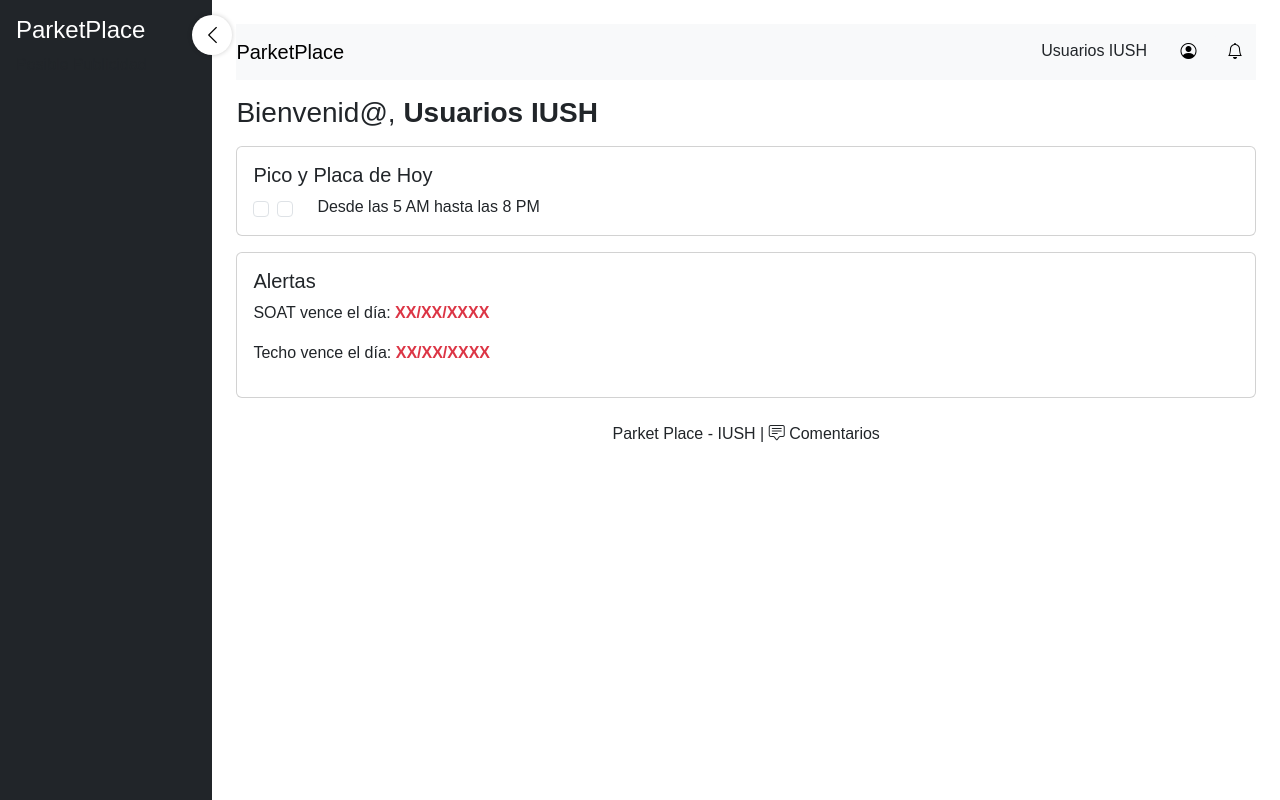
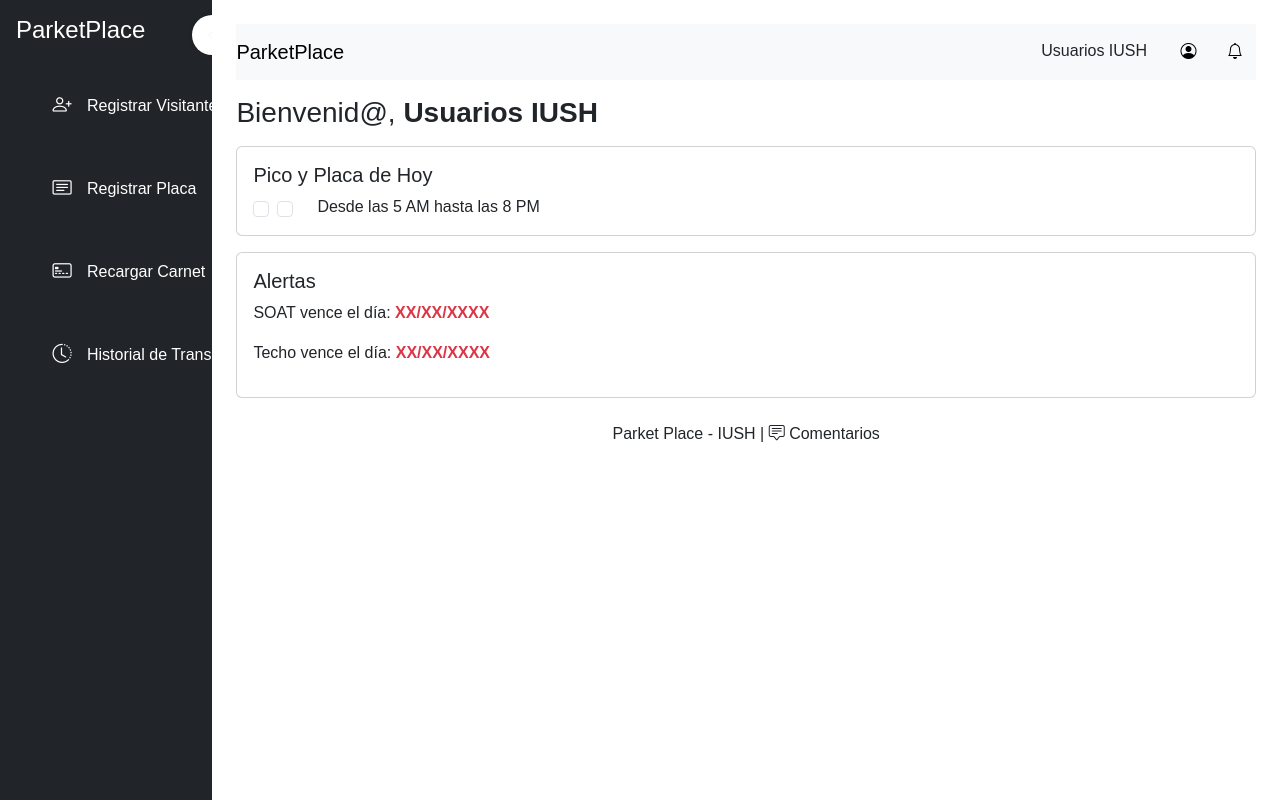
Before and after one commit to SoyValora/ParketPlace, a Flask app: page /dashboard in a window 1280 px wide. Run offline with Flask 3, Linux system fonts and the light colour scheme.

Commit message:
Se actualizóo la barra lateral pero falta ajustar cambios

```diff
--- a/static/style.css
+++ b/static/style.css
@@ -4,22 +4,79 @@ body {
 }
 
 /* Barra lateral */
-#sidebar {
+
+.sidebar {
     width: 250px;
     height: 100vh;
+    background-color: #1c1f26; /* Color de fondo del sidebar */
+    color: white;
+    position: relative;
+    top: 0;
+    left: 0;
+    overflow-x: hidden;
     transition: all 0.3s ease;
-    position: relative;
+    display: flex;
+    flex-direction: column;
+}
+/* Sidebar colapsado */
+.sidebar.collapsed {
+    width: 80px;
 }
 
-#sidebar.collapsed {
-    width: 60px;
+/* ====== ITEMS DEL SIDEBAR ====== */
+.sidebar ul {
+    list-style: none;
+    padding: 0;
+    margin: 0;
+    width: 100%;
 }
 
-#sidebar.collapsed .sidebar-text {
-    display: none;
+.sidebar ul li {
+    display: flex;
+    align-items: center;
+    padding: 15px 20px;
+    transition: all 0.3s ease;
+    cursor: pointer;
 }
 
-/* Botón de alternar barra */
+.sidebar ul li:hover {
+    background-color: #333;
+}
+
+/* Iconos en estado normal */
+.sidebar ul li i.icon {
+    font-size: 1.2rem;
+    margin-right: 15px;
+    min-width: 20px;
+    text-align: center;
+}
+
+/* Texto del ítem */
+.sidebar ul li .link-text {
+    font-size: 16px;
+    white-space: nowrap;
+    opacity: 1;
+    transition: opacity 0.3s ease;
+}
+
+/* ====== SIDEBAR COLAPSADO AJUSTES ====== */
+.sidebar.collapsed ul li {
+    justify-content: center;
+    padding: 20px 0;
+}
+
+.sidebar.collapsed ul li i.icon {
+    font-size: 1.5rem; /* Ícono un poco más grande si lo deseas */
+    margin: 0;
+}
+
+.sidebar.collapsed ul li .link-text {
+    opacity: 0;
+    width: 0;
+    overflow: hidden;
+}
+
+/* ====== BOTÓN DE TOGGLE ====== */
 .toggle-btn {
     position: absolute;
     top: 15px;
@@ -34,6 +91,7 @@ body {
     align-items: center;
     justify-content: center;
     box-shadow: 0px 0px 5px rgba(0, 0, 0, 0.2);
+    transition: all 0.3s ease;
 }
 
 .toggle-btn:hover {
@@ -45,9 +103,31 @@ body {
     transition: transform 0.3s ease;
 }
 
-#sidebar.collapsed .toggle-btn i {
+.sidebar.collapsed .toggle-btn i {
     transform: rotate(180deg);
 }
+
+/* ====== TOOLTIP CUANDO COLAPSA ====== */
+.sidebar.collapsed a[title] {
+    position: relative;
+}
+
+.sidebar.collapsed a[title]:hover::after {
+    content: attr(title);
+    position: absolute;
+    left: 100%;
+    top: 50%;
+    transform: translateY(-50%);
+    background: #333;
+    color: #fff;
+    padding: 5px 10px;
+    white-space: nowrap;
+    border-radius: 5px;
+    margin-left: 10px;
+    font-size: 0.8rem;
+    z-index: 1000;
+}
+
 
 /* Contenedor desplegable de usuario */
 .user-container {
--- a/templates/dashboard.html
+++ b/templates/dashboard.html
@@ -12,14 +12,42 @@
 <body>
 
 <div class="d-flex">
-    <!-- Barra lateral -->
-    <div id="sidebar" class="bg-dark text-white p-3">
-        <button id="toggle-btn" class="toggle-btn">
+    <div id="sidebar" class="sidebar bg-dark text-white p-3">
+        <button id="toggle-btn" class="toggle-btn btn btn-outline-light mb-4">
             <i class="bi bi-chevron-left"></i>
         </button>
-        <h4 class="sidebar-text">ParketPlace</h4>
-        <p class="sidebar-text text-muted">Posible Publicidad</p>
+
+        <!-- Título -->
+        <h4 class="sidebar-title mb-4">ParketPlace</h4>
+
+        <ul class="nav flex-column">
+            <li class="nav-item mb-2">
+                <a href="#" class="nav-link text-white d-flex align-items-center" title="Registrar Visitante">
+                    <i class="bi bi-person-plus icon"></i>
+                    <span class="link-text">Registrar Visitante</span>
+                </a>
+            </li>
+            <li class="nav-item mb-2">
+                <a href="#" class="nav-link text-white d-flex align-items-center" title="Registrar Placa">
+                    <i class="bi bi-card-text icon"></i>
+                    <span class="link-text">Registrar Placa</span>
+                </a>
+            </li>
+            <li class="nav-item mb-2">
+                <a href="#" class="nav-link text-white d-flex align-items-center" title="Recargar Carnet">
+                    <i class="bi bi-credit-card-2-front icon"></i>
+                    <span class="link-text">Recargar Carnet</span>
+                </a>
+            </li>
+            <li class="nav-item mb-2">
+                <a href="#" class="nav-link text-white d-flex align-items-center" title="Historial de Transacciones">
+                    <i class="bi bi-clock-history icon"></i>
+                    <span class="link-text">Historial de Transacciones</span>
+                </a>
+            </li>
+        </ul>
     </div>
+
 
     <!-- Contenido principal -->
     <div class="container-fluid p-4">
```
